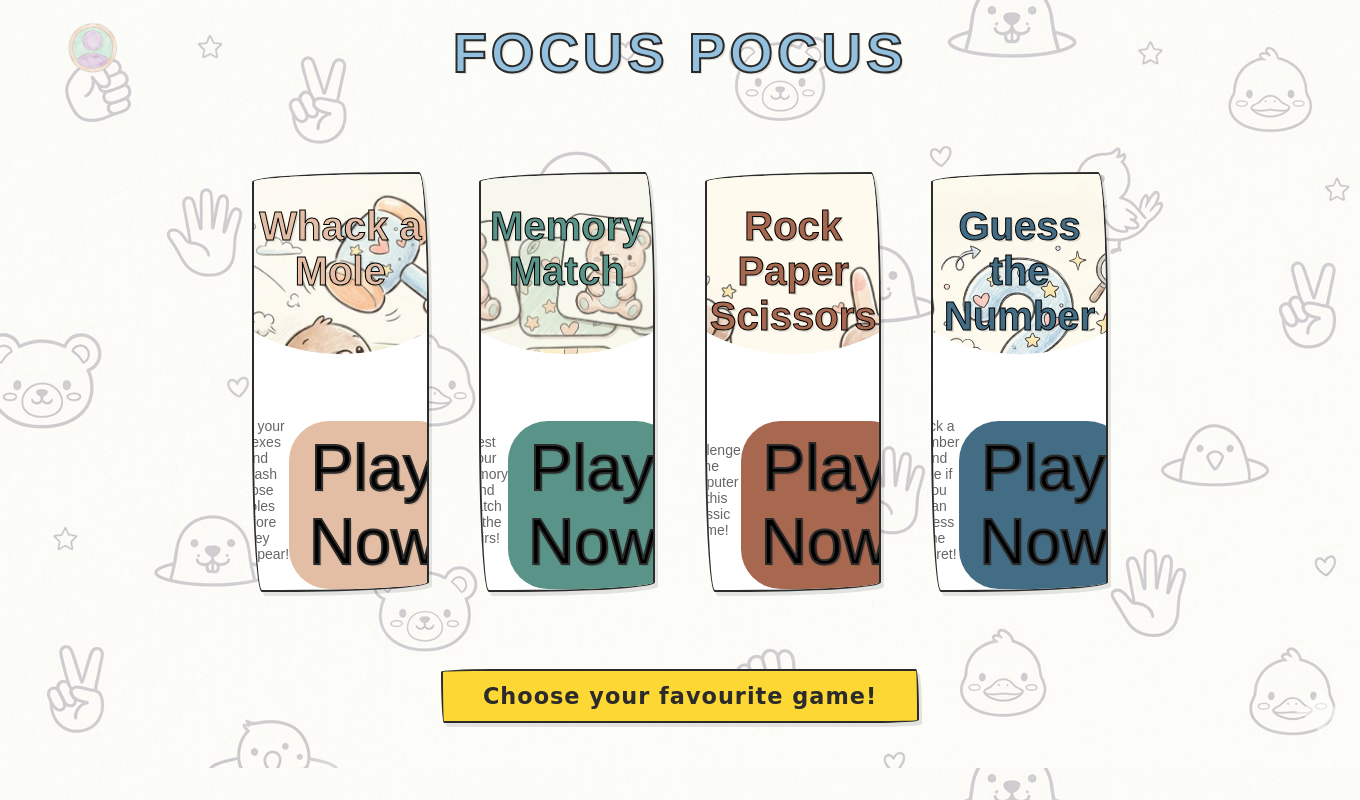
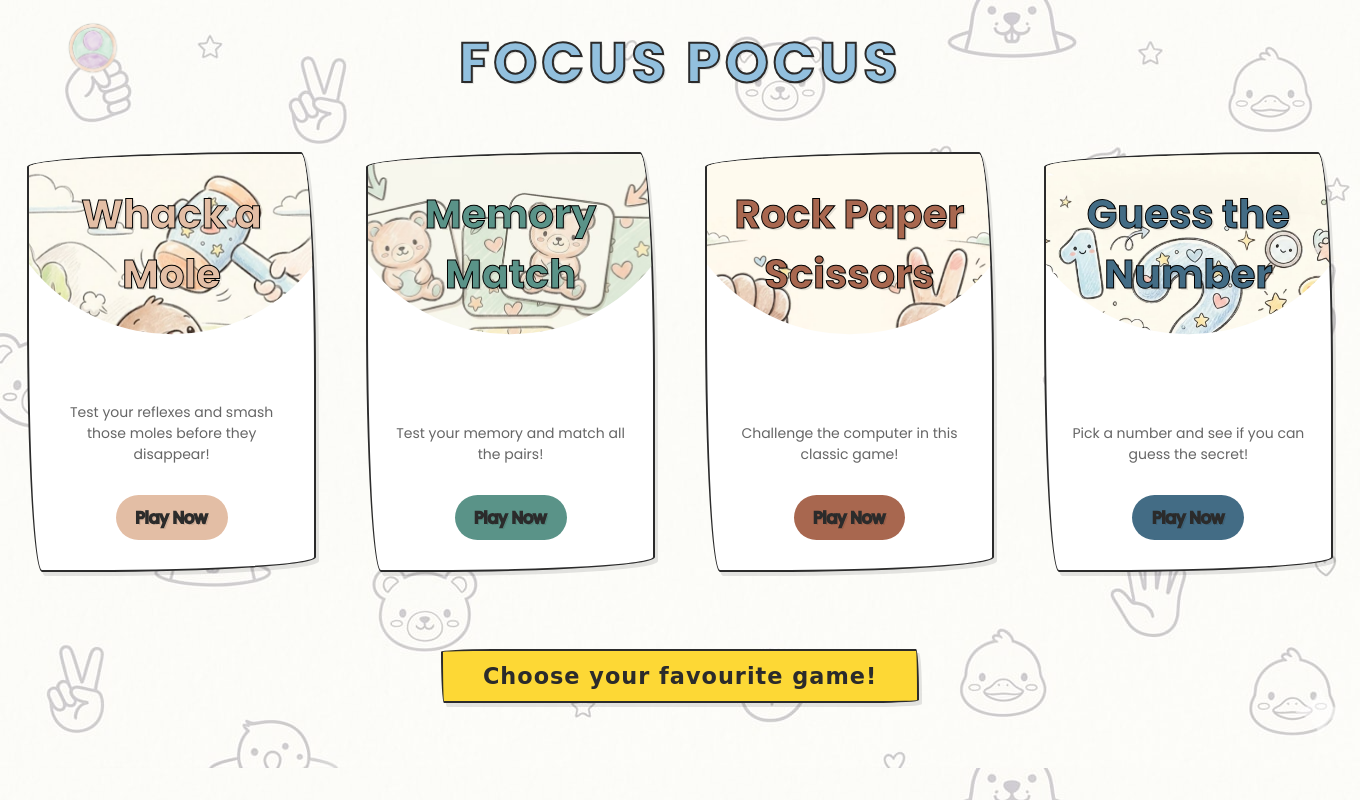
Before and after one commit to Lojin-A/Focus_Pocus, a PHP site: page / in a window 1360 px wide. Run offline with PHP 8.4, Linux system fonts and the light colour scheme.

Commit message:
resolve conflicts

```diff
--- a/Assets/CSS/index.css
+++ b/Assets/CSS/index.css
@@ -1,157 +1,4 @@
-<<<<<<< HEAD
-body {
-            background-color: #f8f6f0; /* Warm off-white paper texture */
-            font-family: 'Balsamiq Sans', cursive, sans-serif;
-            color: #222;
-            display: flex;
-            justify-content: center;
-            align-items: center;
-            min-height: 100vh;
-            margin: 0;
-            overflow-x: hidden;
-        }
 
-        .container {
-            text-align: center;
-            width: 100%;
-            max-width: 950px;
-            padding: 20px;
-            position: relative;
-        }
-
-        /* Red scribble in the top right */
-        .red-scribble {
-            position: absolute;
-            top: -20px;
-            right: 80px;
-            width: 60px;
-            height: 70px;
-            background-color: #f24e3d;
-            /* Using clip-path to mimic the abstract squiggle shape */
-            clip-path: polygon(20% 0%, 50% 20%, 80% 0%, 100% 80%, 70% 100%, 40% 60%, 10% 90%, 0% 50%);
-            border-radius: 10px;
-            transform: rotate(15deg);
-        }
-
-        /* Bubbly Title Styling */
-        .title {
-            font-size: 3.5rem;
-            letter-spacing: 4px;
-            color: #92c0de; /* Light blue fill */
-            -webkit-text-stroke: 2px #2b2b2b; /* Dark outline */
-            text-shadow: 2px 2px 0px rgba(0,0,0,0.1); /* Slight drop shadow */
-            margin-bottom: 40px;
-            text-transform: uppercase;
-            font-weight: 700;
-        }
-
-        .cards-wrapper {
-            display: flex;
-            justify-content: center;
-            gap: 20px;
-            flex-wrap: wrap;
-            margin-bottom: 40px;
-        }
-
-        /* Hand-drawn box effect using border-radius */
-        .card {
-            background-color: #fff;
-            border: 2px solid #2b2b2b;
-            /* Irregular border radius for the hand-drawn box look */
-            border-radius: 2px 255px 3px 25px / 255px 5px 225px 3px;
-            width: 190px;
-            height: 200px;
-            box-sizing: border-box;
-            box-shadow: 2px 3px 0px rgba(0,0,0,0.08);
-            display: flex;
-            flex-direction: column;
-            justify-content: center;
-            align-items: center;
-            transition: transform 0.2s ease;
-            cursor: pointer;
-        }
-
-        .card:hover {
-            transform: translateY(-5px) rotate(1deg);
-        }
-
-        /* Container for the visual icons */
-        .icon-container {
-            height: 100px;
-            display: flex;
-            justify-content: center;
-            align-items: center;
-            margin-bottom: 15px;
-            font-size: 4rem;
-        }
-
-        /* Custom CSS Drawing for Memory Match */
-        .memory-grid {
-            display: grid;
-            grid-template-columns: 1fr 1fr;
-            gap: 6px;
-        }
-        .memory-box {
-            width: 35px;
-            height: 35px;
-            border: 2px solid #2b2b2b;
-            border-radius: 4px 10px 4px 8px / 8px 4px 10px 4px;
-        }
-        .box-red { background-color: #f24e3d; }
-        .box-green { background-color: #61c461; }
-        .box-blue { background-color: #4a90e2; }
-        .box-yellow { background-color: #fdd835; }
-
-        /* Custom CSS Drawing for Guess the Number */
-        .guess-circle {
-            width: 70px;
-            height: 70px;
-            background-color: #92c0de;
-            border: 3px solid #3c5a82;
-            border-radius: 50%;
-            display: flex;
-            justify-content: center;
-            align-items: center;
-            box-shadow: inset 0 0 0 4px #c2dcf0; /* Inner light ring */
-        }
-        .guess-circle span {
-            color: #3c5a82;
-            font-size: 3rem;
-            font-weight: 700;
-        }
-
-        .card p {
-            font-size: 1.1rem;
-            margin: 0;
-            color: #2b2b2b;
-        }
-
-        /* New Central Voting Button */
-        .main-action-btn {
-            display: inline-block;
-            font-family: 'Balsamiq Sans', cursive;
-            font-size: 1.4rem;
-            color: #2b2b2b;
-            text-decoration: none;
-            background-color: #fdd835; /* Cheerful yellow */
-            padding: 12px 40px;
-            border: 2px solid #2b2b2b;
-            border-radius: 255px 15px 225px 15px/15px 225px 15px 255px; /* Sketchy shape */
-            box-shadow: 3px 4px 0px rgba(0,0,0,0.1);
-            transition: all 0.2s;
-            cursor: pointer;
-        }
-
-        .main-action-btn:hover {
-            background-color: #fce05f;
-            transform: translateY(-2px);
-        }
-
-        .main-action-btn:active {
-            transform: scale(0.96) translateY(2px);
-            box-shadow: 1px 1px 0px rgba(0,0,0,0.1);
-        }
-=======
 /* ==========================Font========================== */
 @import url('https://fonts.googleapis.com/css2?family=Poppins:wght@400;700&display=swap');
 
@@ -447,4 +294,3 @@ body {
 @media only screen and (max-width: 768px) {
   /* Add responsive styles for max-width 768px */
 }
->>>>>>> e5fd21e38184c36bf688f20208b69d6f43aa64e9
```
